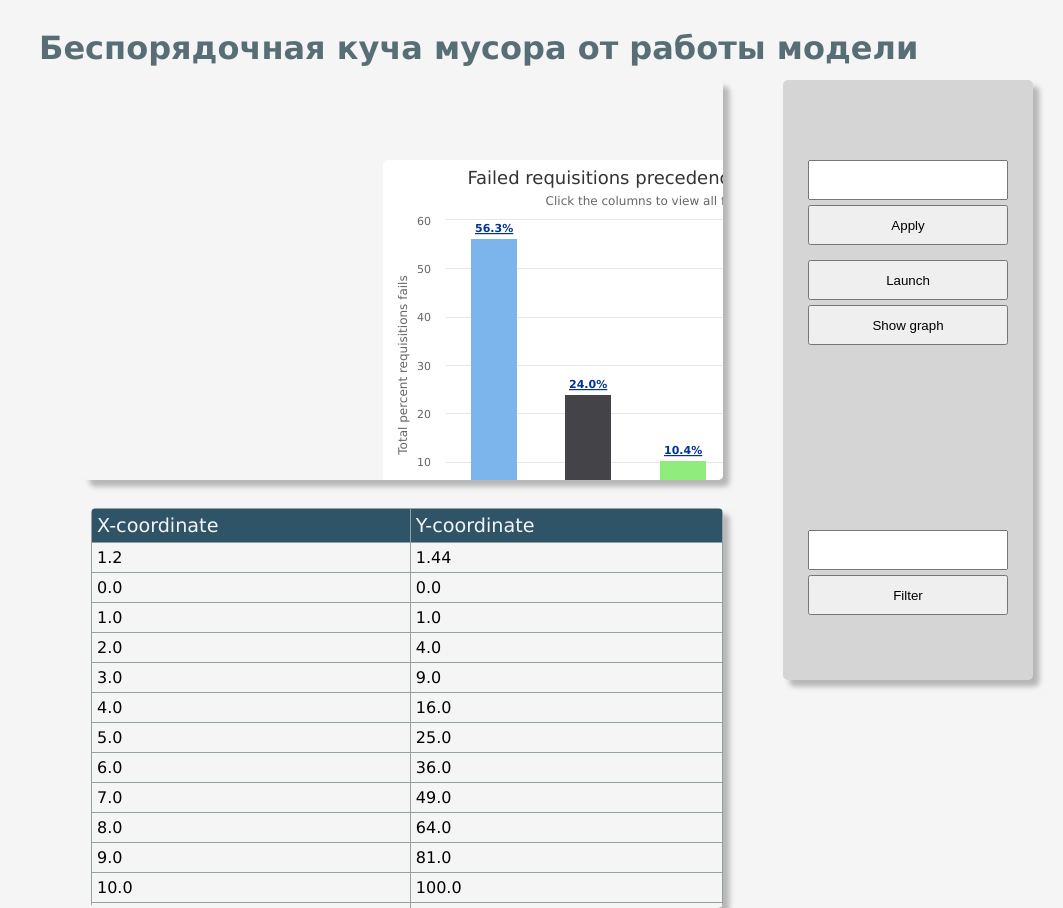
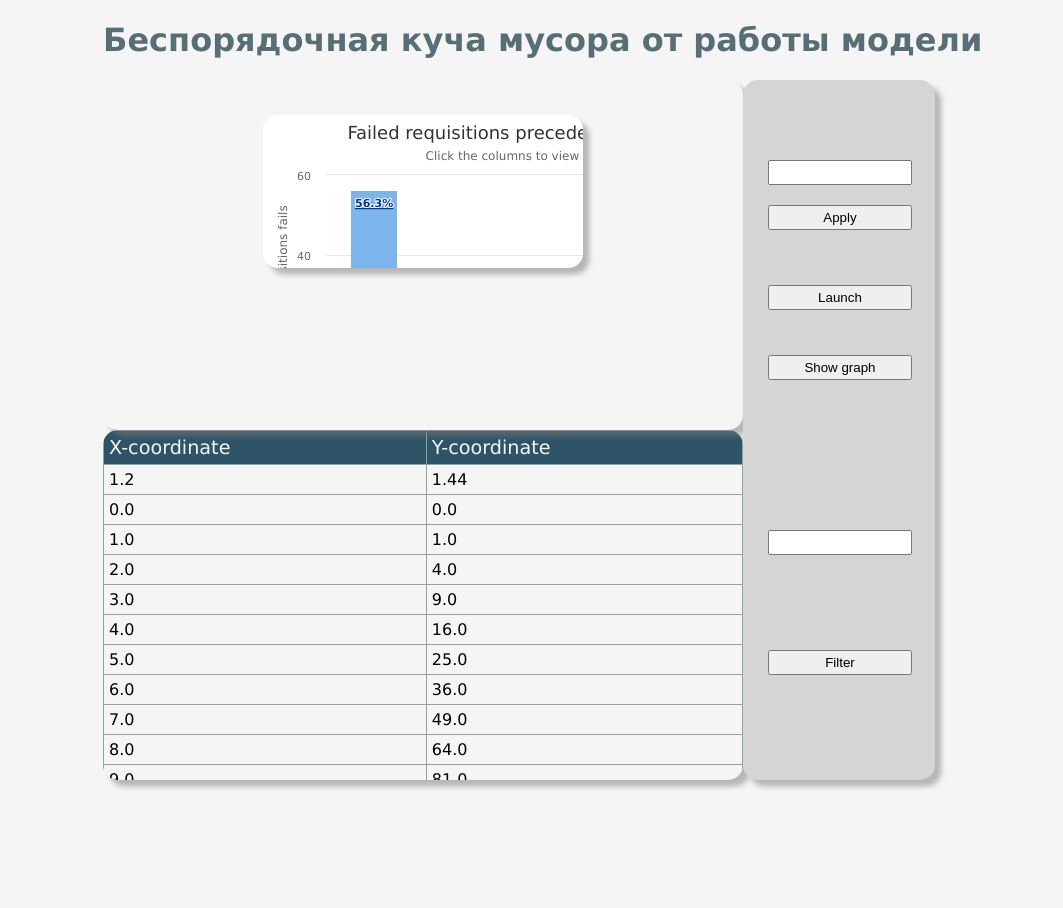
Before and after one commit to vetakim/Lucy, a Django app: page /ElfenLied/home/ in a window 1280 px wide. Shown: the whole page, without its empty margins (217-1280 px from the left). After the commit the page ends 789 px from the top, so only its background shows below. Run offline with Django 3.2, Linux system fonts and the light colour scheme; data comes from the database, SQL or seed files in the repository; some libraries are stand-ins or nearby versions.

Commit message:
Резиновый дизайн

```diff
--- a/Lucy/ElfenLied/templates/lucyDJ/base.html
+++ b/Lucy/ElfenLied/templates/lucyDJ/base.html
@@ -14,8 +14,12 @@ body {
                 font-size:2em;
                 font-family: Verdana, Arial, Helvetica, sans-serif;
                 color: #586e75;
-                position: absolute;
-                left: 20%;
+                position: fixed;
+                left: 25%;
+                z-index: 3;
+                background: #f5f5f5;
+                position: fixed;
+                top: 0px;
             }
             h2 {
                 font-size:1.2em;
@@ -57,50 +61,55 @@ body {
                 border: 1px solid #92a1a1;
             }
             div {
-                width: 50%;
-                min-width: 600px;
-                height: 42%;
-                min-height: 400px;
+                max-width: 50%;
+                width: 800px;
+                max-height: 43.75%;
+                height: 700px;
+                overflow: auto;
+                border-radius: 15px;
+                box-shadow: 0.4em 0.4em 5px rgba(122,122,122,0.5);
+                padding: 0px;
+                left: 75%;
+                top: 10%;
+                left: 75%;
+                top: 10%;
+                left: 25%;
+                z-index: 2;
                 position: absolute;
-                left: 300px;
-                top: 80px;
-                overflow: auto;
-                border-radius: 5px;
-                box-shadow: 0.4em 0.4em 5px rgba(122,122,122,0.5);
-                padding-right: 0px;
-                padding-left: 0px;
             }
             .graphblock {
                 float: left;
+                overflow: scroll;
             }
             .tableblock {
-                position: relative;
+                top: 53.75%;
+                overflow: scroll;
                 float: left;
-                top: 500px;
+                z-index: 1;
+
             }
             .buttonpanel {
                 background: #d5d5d5;
-                min-width: 250px;
-                width: 15%;
-                min-height: 500px;
-                height: 600px;
-                position: absolute;
-                left: 1000px;
-                float: left;
+                max-width: 15%;
+                width: 250px;
+                max-height: 87.5%;
+                height: 1409px;
                 overflow: hidden;
+                margin-left: 50%;
             }
             button {
-                min-width: 200px;
-                min-height: 40px;
-                position: absolute;
-                left: 10%;
-                overflow: hidden;
+                max-width: 75%;
+                width: 200px;
+                height: 25px;
+                position: relative;
+                left: 13%;
             }
             input {
+                max-width: 75%;
                 width: 200px;
-                height: 40px;
+                height: 25px;
                 position: absolute;
-                left: 10%
+                left: 13%;
             }
 
     </style>
```
